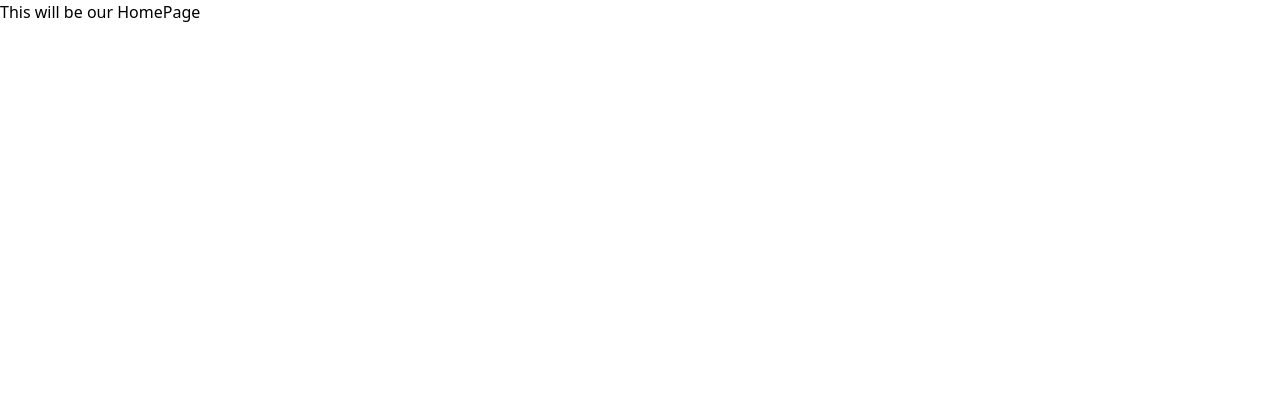
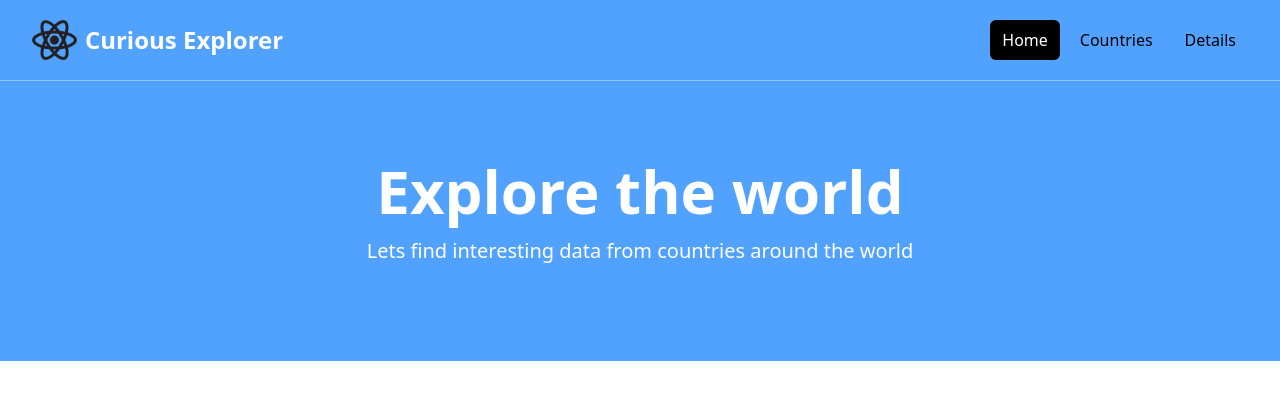
Before and after one commit to ersejda08/country-explorer, a React (Vite) app: page / in a window 1280 px wide. Shown: the top 400 px of the page. Built offline with nearby package versions, Linux system fonts and the light colour scheme.

Commit message:
created components folder; added NavBar and Hero

```diff
--- /dev/null
+++ b/src/components/Hero.jsx
@@ -0,0 +1,21 @@
+const Hero = ({
+  title = "Explore the world",
+  subTitle = "Lets find interesting data from countries around the world",
+}) => {
+  return (
+    <div>
+      <section className="bg-blue-400 py-20 mb-4">
+        <div className="max-w-7xl mx-auto px-4 sm:px-6 lg:px-8 flex flex-col items-center">
+          <div className="text-center">
+            <h1 className="text-4xl font-extrabold text-white sm:text-5xl md:text-6xl">
+              {title}
+            </h1>
+            <p className="my-4 text-xl text-white">{subTitle}</p>
+          </div>
+        </div>
+      </section>
+    </div>
+  );
+};
+
+export default Hero;
--- /dev/null
+++ b/src/components/NavBar.jsx
@@ -0,0 +1,44 @@
+import { Link, NavLink } from "react-router-dom";
+import logo from "../assets/images/react-logo.png";
+
+const NavBar = () => {
+  const linkStyle = ({ isActive }) =>
+    isActive == true
+      ? "text-white bg-black hover:bg-gray-900 rounded-md px-3 py-2"
+      : "hover:text-white hover:bg-gray-600 rounded-md px-3 py-2";
+
+  return (
+    <div>
+      <nav className="bg-blue-400 border-b border-blue-300">
+        <div className="mx-auto max-w-7xl px-2 sm:px-6 lg:px-8">
+          <div className="flex h-20 items-center justify-between">
+            <div className="flex flex-1 items-center justify-center md:items-stretch md:justify-start">
+              {/* <!-- Logo --> */}
+              <Link className="flex shrink-0 items-center mr-4" to="/">
+                <img className="h-10 w-auto" src={logo} alt="JobSphere" />
+                <span className="hidden md:block text-white text-2xl font-bold ml-2">
+                  Curious Explorer
+                </span>
+              </Link>
+              <div className="md:ml-auto">
+                <div className="flex space-x-2">
+                  <NavLink to="/" className={linkStyle}>
+                    Home
+                  </NavLink>
+                  <NavLink to="/jobs" className={linkStyle}>
+                    Countries
+                  </NavLink>
+                  <NavLink to="/add-job.html" className={linkStyle}>
+                    Details
+                  </NavLink>
+                </div>
+              </div>
+            </div>
+          </div>
+        </div>
+      </nav>
+    </div>
+  );
+};
+
+export default NavBar;
--- a/src/pages/HomePage.jsx
+++ b/src/pages/HomePage.jsx
@@ -1,8 +1,11 @@
+import Hero from "../components/Hero";
+import NavBar from "../components/NavBar";
 const HomePage = () => {
   return (
-    <div>
-      <h1>This will be our HomePage</h1>
-    </div>
+    <>
+      <NavBar />
+      <Hero />
+    </>
   );
 };
 
```
Also changed, not shown: src/assets/images/react-logo.png (added).
